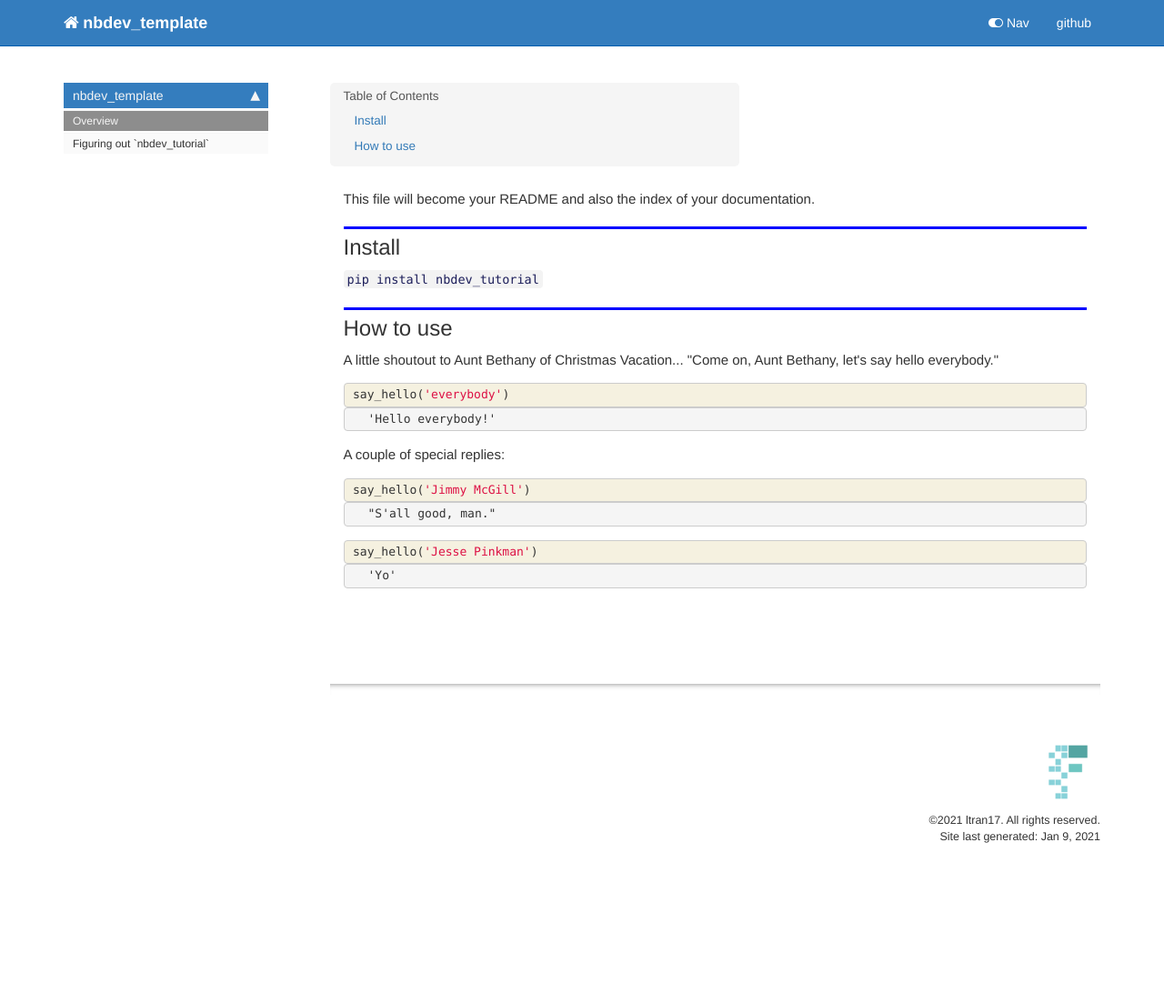
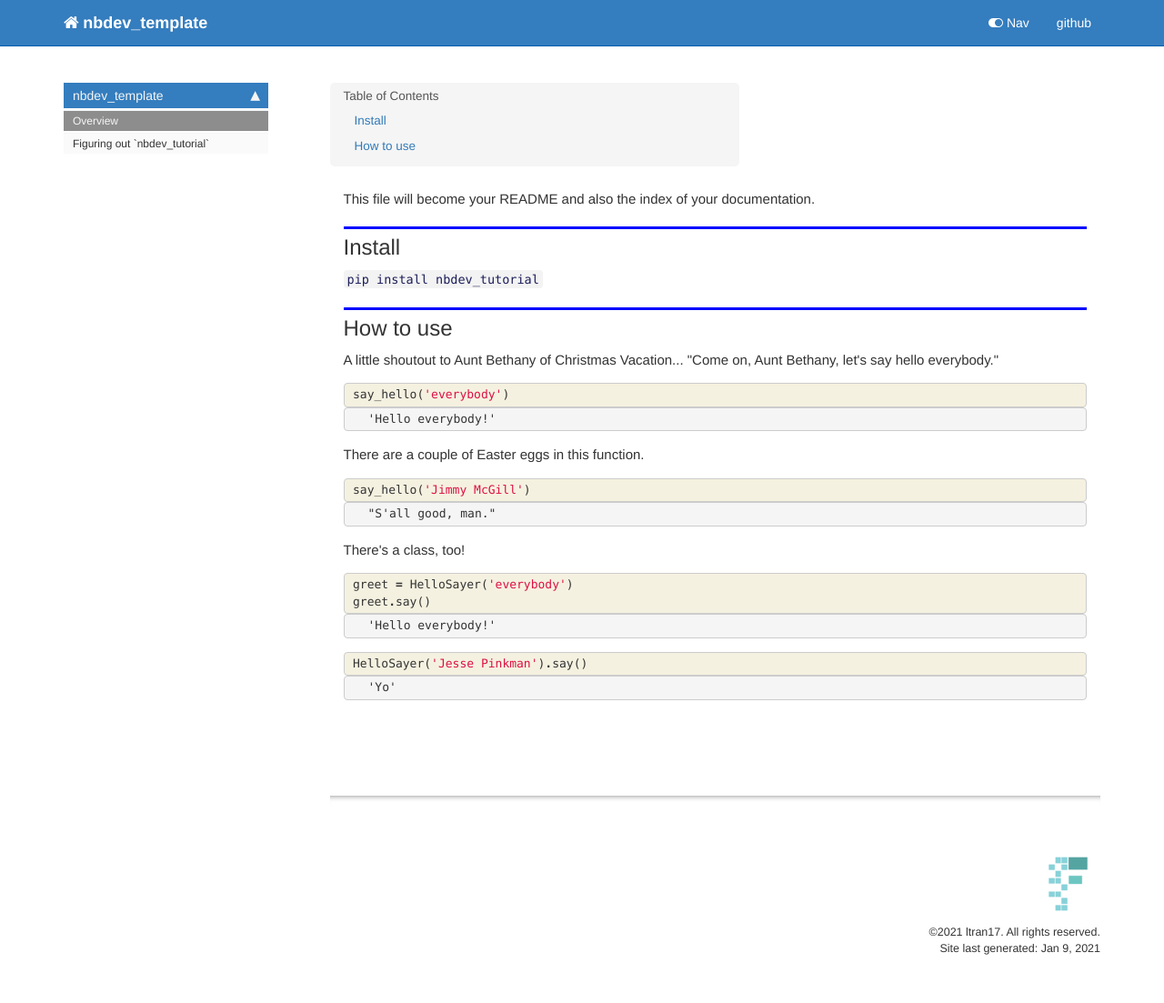
Before and after one commit to ltran17/nbdev_tutorial, a Jekyll site: the page built from docs/index.html, in a window 1280 px wide. Shown: the whole page at 91% size. Built offline with Jekyll 4.4.1, drawn with Linux system fonts in a browser that asks for light colours; nearby versions of some CDN libraries; comment, search, counter and statistics services are not loaded; before the commit the page ends 980 px from its top, so only the background shows below that.

Commit message:
forgot to update the index file to reflect the new class

```diff
--- a/docs/index.html
+++ b/docs/index.html
@@ -97,7 +97,7 @@ nb_path: "index.ipynb"
 
 <div class="cell border-box-sizing text_cell rendered"><div class="inner_cell">
 <div class="text_cell_render border-box-sizing rendered_html">
-<p>A couple of special replies:</p>
+<p>There are a couple of Easter eggs in this function.</p>
 
 </div>
 </div>
@@ -135,6 +135,13 @@ nb_path: "index.ipynb"
 </div>
     {% endraw %}
 
+<div class="cell border-box-sizing text_cell rendered"><div class="inner_cell">
+<div class="text_cell_render border-box-sizing rendered_html">
+<p>There's a class, too!</p>
+
+</div>
+</div>
+</div>
     {% raw %}
 
 <div class="cell border-box-sizing code_cell rendered">
@@ -142,7 +149,41 @@ nb_path: "index.ipynb"
 
 <div class="inner_cell">
     <div class="input_area">
-<div class=" highlight hl-ipython3"><pre><span></span><span class="n">say_hello</span><span class="p">(</span><span class="s1">&#39;Jesse Pinkman&#39;</span><span class="p">)</span>
+<div class=" highlight hl-ipython3"><pre><span></span><span class="n">greet</span> <span class="o">=</span> <span class="n">HelloSayer</span><span class="p">(</span><span class="s1">&#39;everybody&#39;</span><span class="p">)</span>
+<span class="n">greet</span><span class="o">.</span><span class="n">say</span><span class="p">()</span>
+</pre></div>
+
+    </div>
+</div>
+</div>
+
+<div class="output_wrapper">
+<div class="output">
+
+<div class="output_area">
+
+
+
+<div class="output_text output_subarea output_execute_result">
+<pre>&#39;Hello everybody!&#39;</pre>
+</div>
+
+</div>
+
+</div>
+</div>
+
+</div>
+    {% endraw %}
+
+    {% raw %}
+
+<div class="cell border-box-sizing code_cell rendered">
+<div class="input">
+
+<div class="inner_cell">
+    <div class="input_area">
+<div class=" highlight hl-ipython3"><pre><span></span><span class="n">HelloSayer</span><span class="p">(</span><span class="s1">&#39;Jesse Pinkman&#39;</span><span class="p">)</span><span class="o">.</span><span class="n">say</span><span class="p">()</span>
 </pre></div>
 
     </div>
```
Also changed, not shown: README.md, 1 other file.
